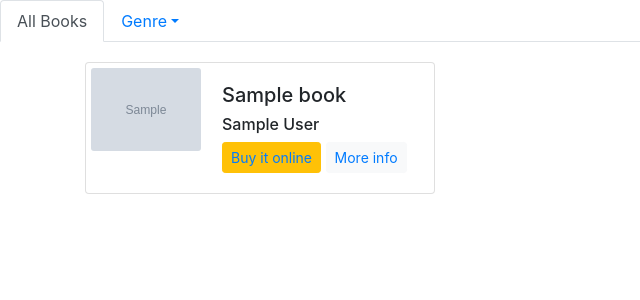
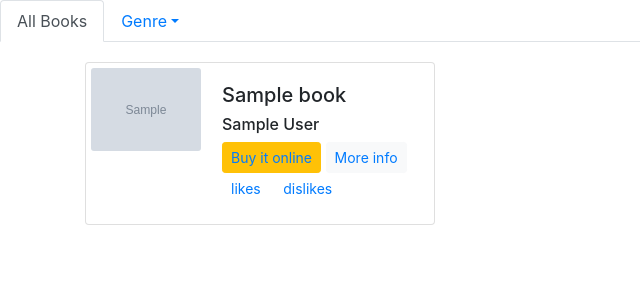
Before and after one commit to Code-Institute-Submissions/BookLiker, a Flask app: page / in a window 1280 px wide. Shown: the top 300 px of the page, without its empty margins (0-640 px from the left). Run offline with Flask 2, Linux system fonts and the light colour scheme; grey boxes marked "Sample" are stand-in pictures; a database or web service that is not in the repository returns one stand-in record (values such as "Sample title"); some libraries are stand-ins or nearby versions.

Commit message:
added likes dislikes buttons, not styled or wired up

```diff
--- a/templates/books.html
+++ b/templates/books.html
@@ -16,6 +16,7 @@
             <a class="dropdown-item" href="#">Another genre</a>
         </li>
     </ul>
+
     <div class="container">
       <div class="row">
         {% for book in books %}
@@ -50,6 +51,18 @@
                       >More info</a
                     >
                   </button>
+                  <button class="btn btn-sm">
+                    <a
+                      href=""
+                      >likes</a
+                    >
+                  </button>
+                   <button class="btn btn-sm">
+                    <a
+                      href=""
+                      >dislikes</a
+                    >
+                  </button>
                 </div>
               </div>
             </div>
```
